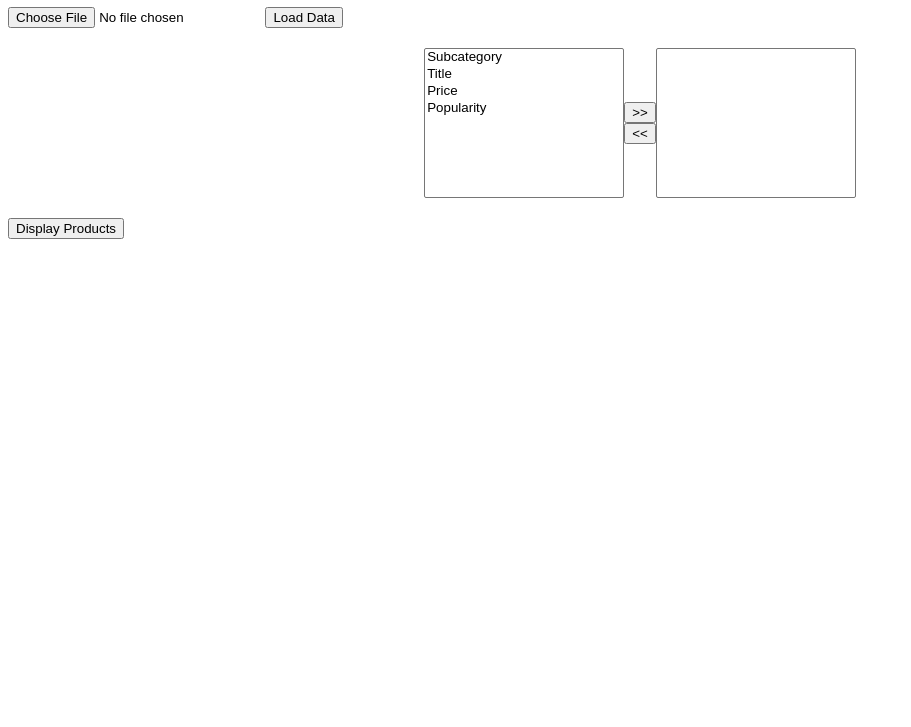
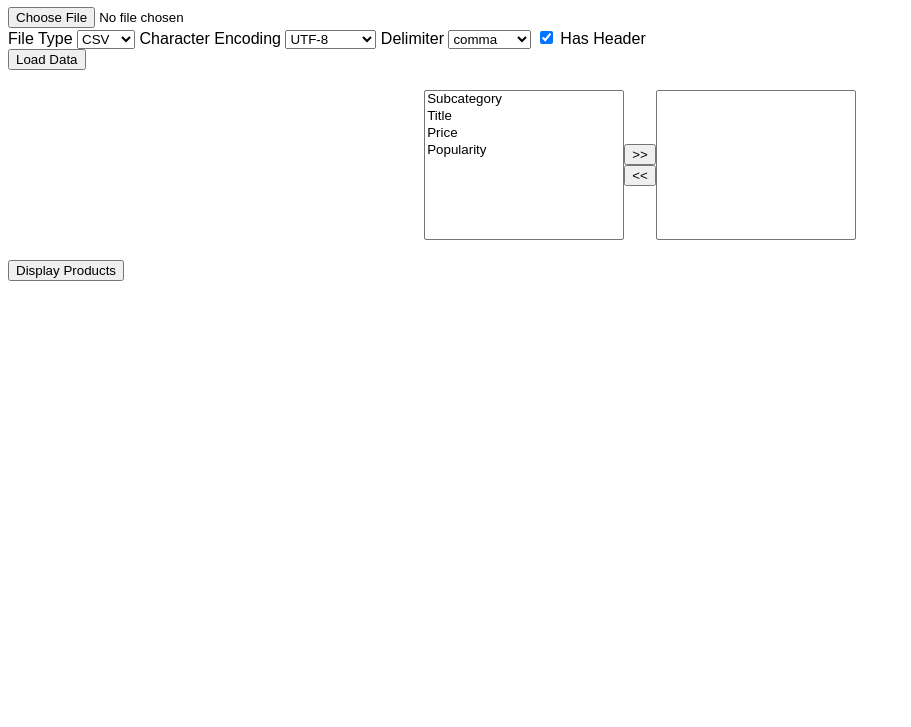
Before and after one commit to RitwijParmar/file-parser-two, a plain HTML site: page index.html in a window 1280 px wide. Shown: the part 73-800 px from the top of the page, without its empty margins (0-911 px from the left). Drawn offline with Linux system fonts and the light colour scheme.

Commit message:
Update index.html

```diff
--- a/index.html
+++ b/index.html
@@ -12,10 +12,42 @@
         <h1>Product Catalog</h1>
     </header>
     <main>
+        <!-- Import Container -->
         <div class="import-container">
             <input type="file" id="file-input" accept=".json,.csv" />
+
+            <!-- File Format Options -->
+            <div id="format-options">
+                <label for="file-type">File Type</label>
+                <select id="file-type">
+                    <option value="csv">CSV</option>
+                    <option value="json">JSON</option>
+                </select>
+
+                <label for="character-encoding">Character Encoding</label>
+                <select id="character-encoding">
+                    <option value="UTF-8">UTF-8</option>
+                    <option value="ISO-8859-1">ISO-8859-1</option>
+                    <!-- Add other encodings as needed -->
+                </select>
+
+                <label for="delimiter">Delimiter</label>
+                <select id="delimiter">
+                    <option value=",">comma</option>
+                    <option value=";">semicolon</option>
+                    <!-- Add other delimiters as needed -->
+                </select>
+
+                <label for="has-header">
+                    <input type="checkbox" id="has-header" checked>
+                    Has Header
+                </label>
+            </div>
+
             <button onclick="loadJson()">Load Data</button>
         </div>
+
+        <!-- Field Selection -->
         <div class="field-selection">
             <select multiple id="available-fields">
                 <option value="subcategory">Subcategory</option>
@@ -30,7 +62,11 @@
             </div>
             <select multiple id="displayed-fields"></select>
         </div>
+
+        <!-- Display Button -->
         <button onclick="displayData()">Display Products</button>
+
+        <!-- Product Table Section -->
         <section id="product-table-section">
             <table id="product-table">
                 <thead>
```
